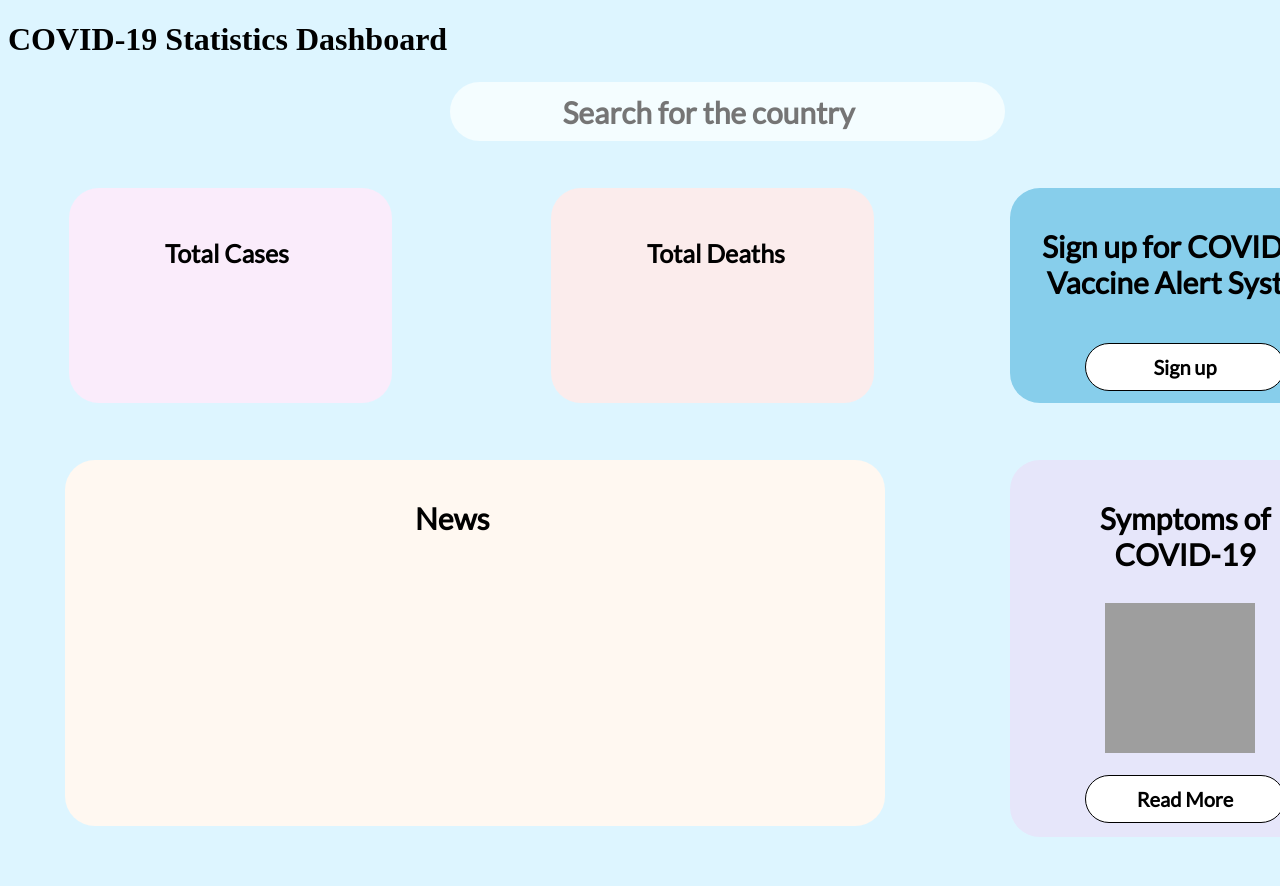
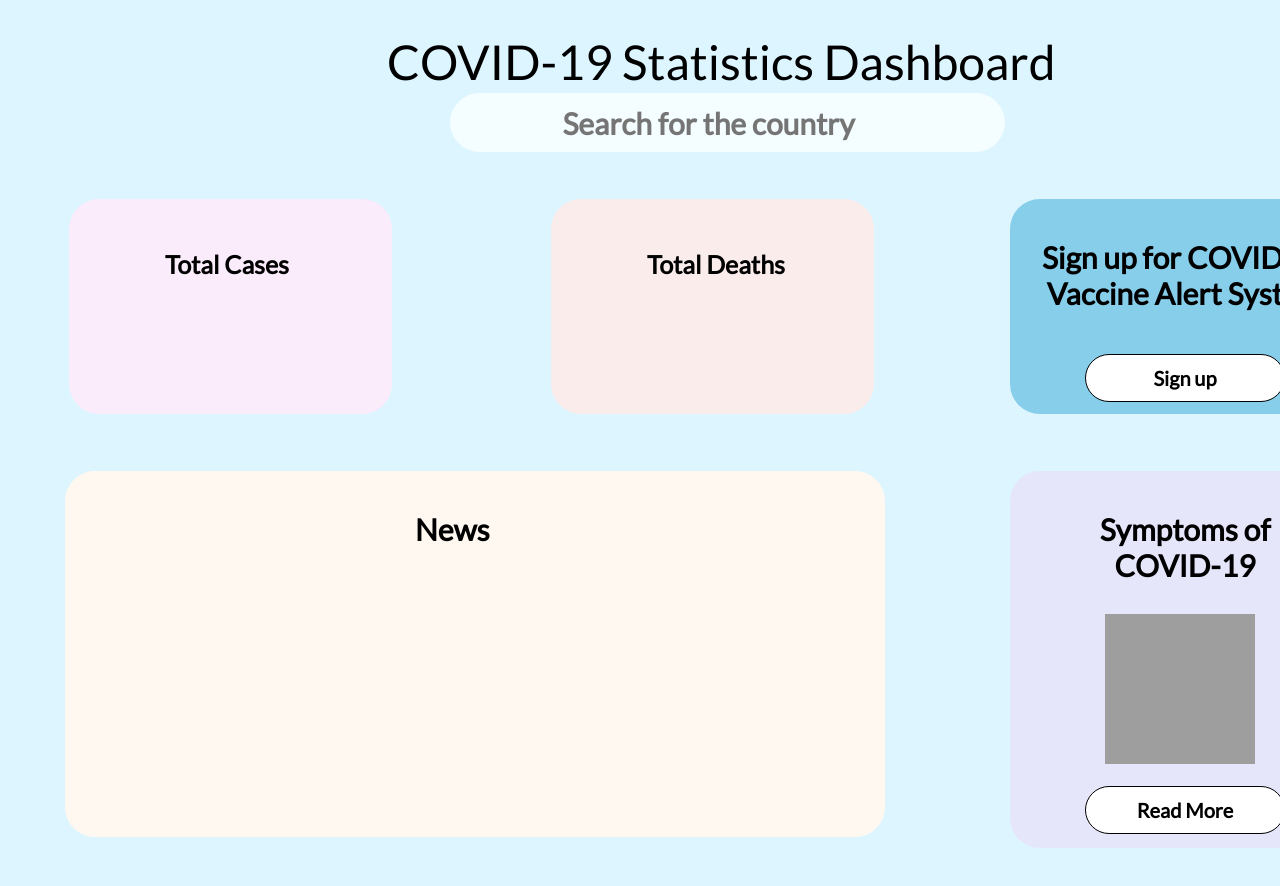
Before and after one commit to vrund1999/375_group_project, a website: page public_html/main.html in a window 1280 px wide. Shown: the top 886 px of the page. Drawn offline with Linux system fonts and the light colour scheme; grey boxes are pictures that could not be loaded.

Commit message:
Fixing main page title

```diff
--- a/public_html/main_style.css
+++ b/public_html/main_style.css
@@ -1,3 +1,17 @@
+h1 {
+  position: relative;
+  width: 682px;
+  height: 30px;
+  left: 379px;
+  top: 1px;
+  font-family: Lato;
+  font-style: normal;
+  font-weight: 500;
+  font-size: 48px;
+  line-height: 58px;
+  color: #000000;
+}
+
 body {
   position: relative;
   width: 1440px;
```
